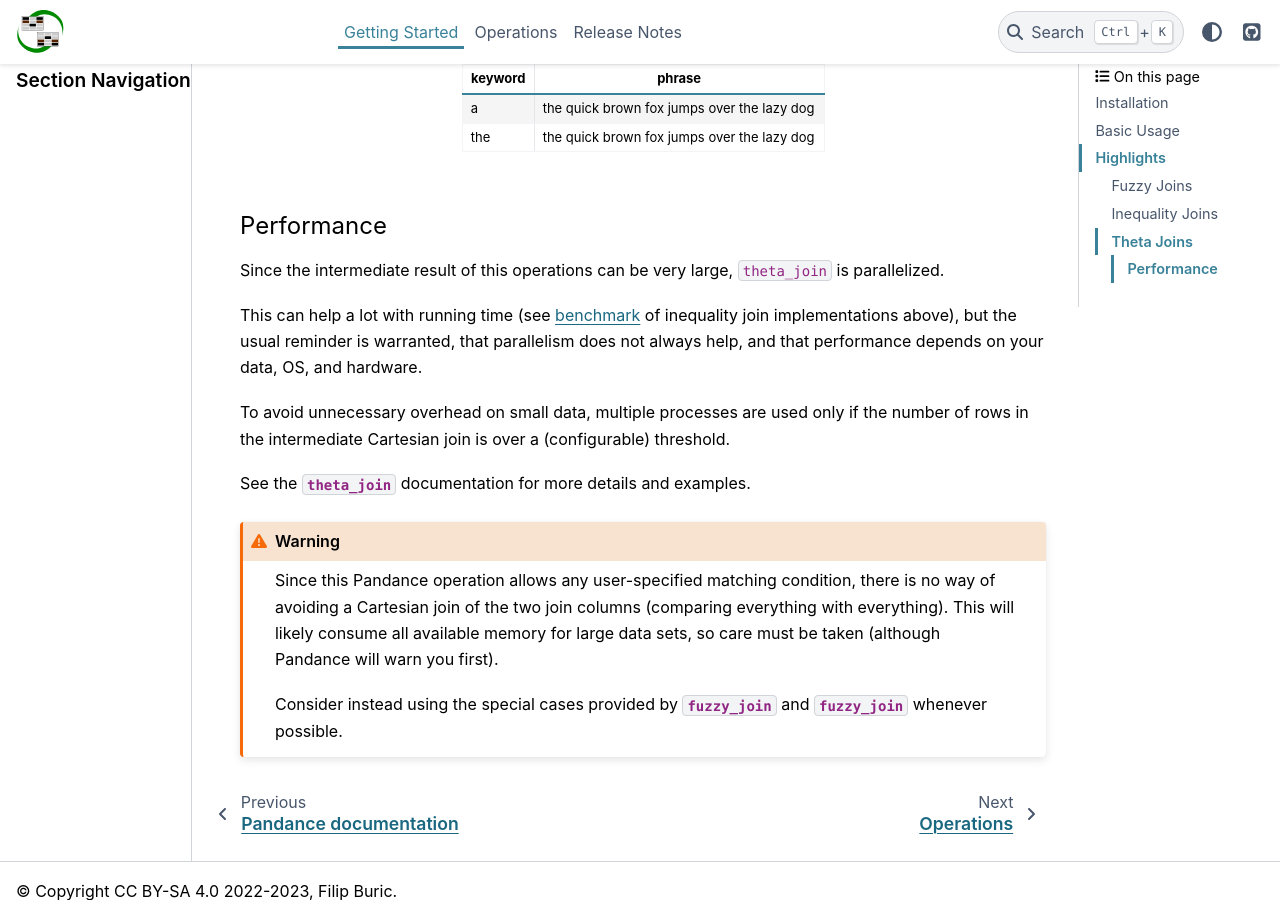
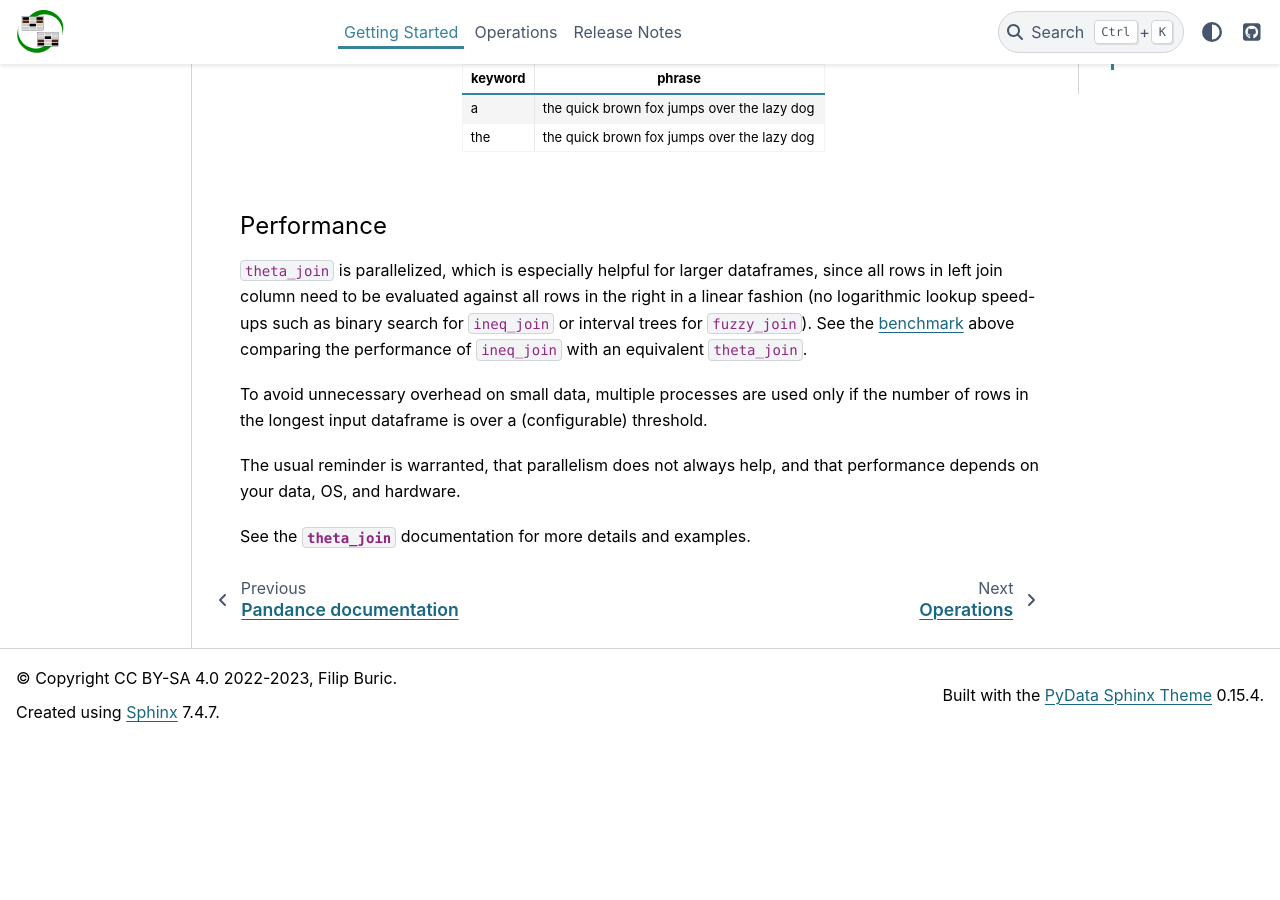
Before and after one commit to fburic/pandance, a Sphinx documentation site: the page built from doc/source/usage/getting_started.rst, in a window 1280 px wide and 900 px high, scrolled down 5700 px. Built offline with Sphinx 7.4.7 and the PyData theme 0.15.4, drawn with Linux system fonts in a browser that asks for light colours; after the commit the page ends 6441 px from its top, so only the background shows below that; some of the changed text lies outside the part shown.

Commit message:
refactor: Map-filter approach to theta join, for speed and mem

```diff
--- a/doc/source/relnotes/v0.3.0.rst
+++ b/doc/source/relnotes/v0.3.0.rst
@@ -16,8 +16,11 @@ Features
 Performance
 -----------
 
+* Large performance improvements for :py:meth:`<pandance.theta_join>`:
+  x25 increase in speed on the :ref:`benchmark <perf_ineq_join>`
+  and avoids an intermediate Cartesian join that can quickly consume all memory for larger inputs.
+
 * Slight performance improvements for :py:meth:`<pandance.fuzzy_join>`
-  :py:meth:`<pandance.theta_join>`
 
 
 Documentation
--- a/doc/source/usage/getting_started.rst
+++ b/doc/source/usage/getting_started.rst
@@ -415,31 +416,22 @@ Which results in:
 Performance
 ~~~~~~~~~~~
 
-Since the intermediate result of this operations can be very large,
-``theta_join`` is parallelized.
+``theta_join`` is parallelized, which is especially helpful for larger dataframes,
+since all rows in left join column need to be evaluated against all rows in the right
+in a linear fashion
+(no logarithmic lookup speed-ups such as binary search for ``ineq_join``
+or interval trees for ``fuzzy_join``).
+See the :ref:`benchmark <perf_ineq_join>` above comparing
+the performance of ``ineq_join`` with an equivalent ``theta_join``.
 
-This can help a lot with running time (see :ref:`benchmark <perf_ineq_join>`
-of inequality join implementations above),
-but the usual reminder is warranted,
+To avoid unnecessary overhead on small data,
+multiple processes are used only if the number of rows
+in the longest input dataframe is over a (configurable) threshold.
+
+The usual reminder is warranted,
 that parallelism does not always help, and that performance depends on
 your data, OS, and hardware.
 
-To avoid unnecessary overhead on small data,
-multiple processes are used only if the number of rows
-in the intermediate Cartesian join is over a (configurable) threshold.
 
 See the :py:meth:`theta_join <pandance.theta_join>` documentation for more details
 and examples.
-
-.. warning::
-
-    Since this Pandance operation allows any user-specified matching condition,
-    there is no way of avoiding a Cartesian join of the two join columns
-    (comparing everything with everything).
-    This will likely consume all available memory for large data sets,
-    so care must be taken (although Pandance will warn you first).
-
-    Consider instead using the special cases provided by
-    :py:meth:`fuzzy_join <pandance.fuzzy_join>`
-    and :py:meth:`fuzzy_join <pandance.theta_join>`
-    whenever possible.
```
Also changed, not shown: other parts of doc/source/usage/getting_started.rst (+5 -4 lines), 3 other files.
